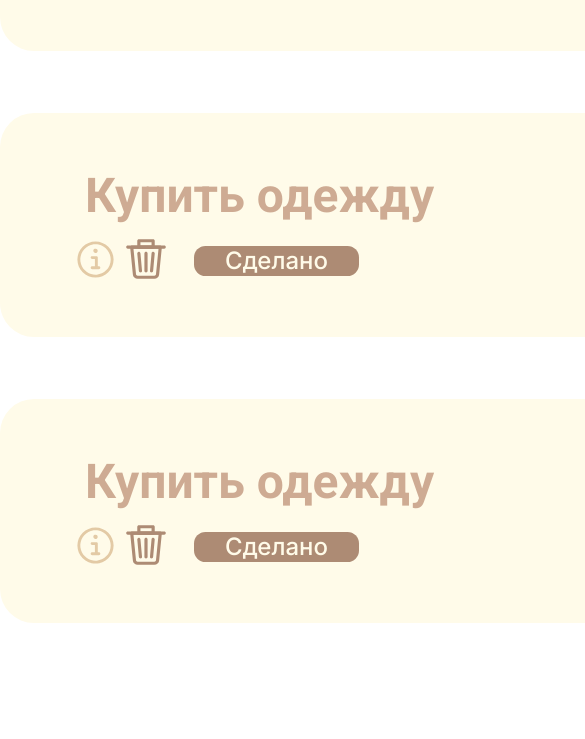
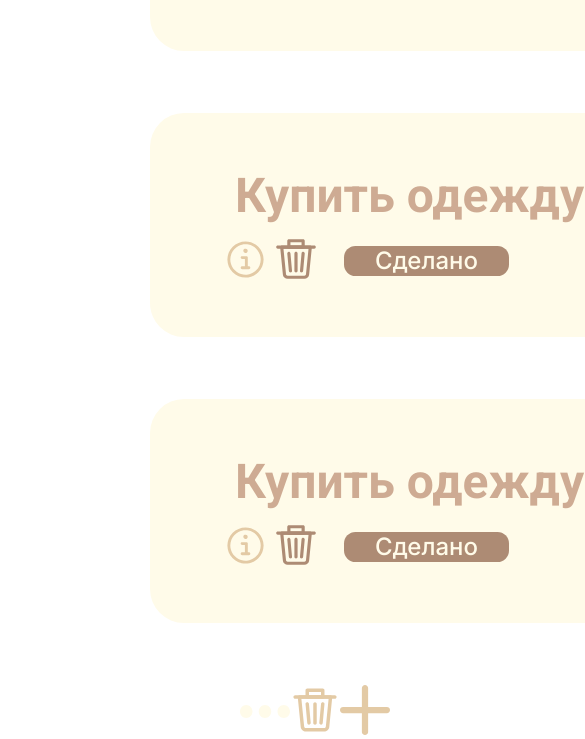
Before and after one commit to KirillProgramSite/todolist, a plain HTML site: page index.html in a window 390 px wide. Shown: the part 708-1447 px from the top of the page, 585 px wide, since content can reach past the window. Before the commit the page ends 1393 px from the top, so only its background shows below. Drawn offline with Linux system fonts and the light colour scheme.

Commit message:
Add files via upload

```diff
--- a/app.js
+++ b/app.js
@@ -1,11 +1,6 @@
+let listTodoWrapper = document.querySelector('.list-todo__wrapper');
 
 
-
-
-
-
-
-// 1 этап: Прописании логики приложения
 
 let todo = [
   { id: 1, text: "Купить пиво", checked: false },
@@ -15,7 +10,9 @@ let todo = [
 
 function renderTodo() {
   if (todo.length > 0) {
-    console.log(todo);
+   todo.map(function(todoList){
+      let div = document.createElement
+   })
   } else if (todo.length == 0) {
     console.log("Нет задач");
   }
--- a/css/listTodo.scss
+++ b/css/listTodo.scss
@@ -21,10 +21,7 @@
 
 @media(max-width: 428px){
     .list-todo__wrapper{
-        display: flex;
-        flex-direction: column;
-        align-self: center;
-        justify-content: center;
+       padding-left: 150px;
     }
     .list-todo_item-wrapper{
        display: block;
--- a/css/style.scss
+++ b/css/style.scss
@@ -37,6 +37,7 @@ main{
     }
 }
 
+
 .all_delete-btn button{
     @include TodoBtn;
     position: fixed;
@@ -54,6 +55,20 @@ main{
     }
 }
 
+.settings-mobile{
+   display: flex;
+   justify-content: flex-end;
+}
+
+.settings-mobile img{
+    width: 50px;
+}
+
+.settings-mobile__wrapper{
+    display: flex;
+    align-items: center;
+}
+
 
 
 @import 'header';
--- a/index.html
+++ b/index.html
@@ -198,6 +198,20 @@
         <button>Удалить всё</button>
     </div>
 
+    <div class="settings-mobile">
+        <div class="settings-mobile__wrapper">
+            <div class="settings-item__main">
+                <img src="sprites/more.svg" alt="">
+            </div>
+            <div class="settings-item__del">
+                <img src="sprites/del-mobile.svg" alt="">
+            </div>
+            <div class="settings-item__add-todo">
+                <img src="sprites/plus.svg" alt="">
+            </div>
+        </div>
+    </div>
+
     <script src="app.js"></script>
 </body>
 
```
Also changed, not shown: css/style.css, sprites/del-mobile.svg (added), sprites/more.svg (added).
